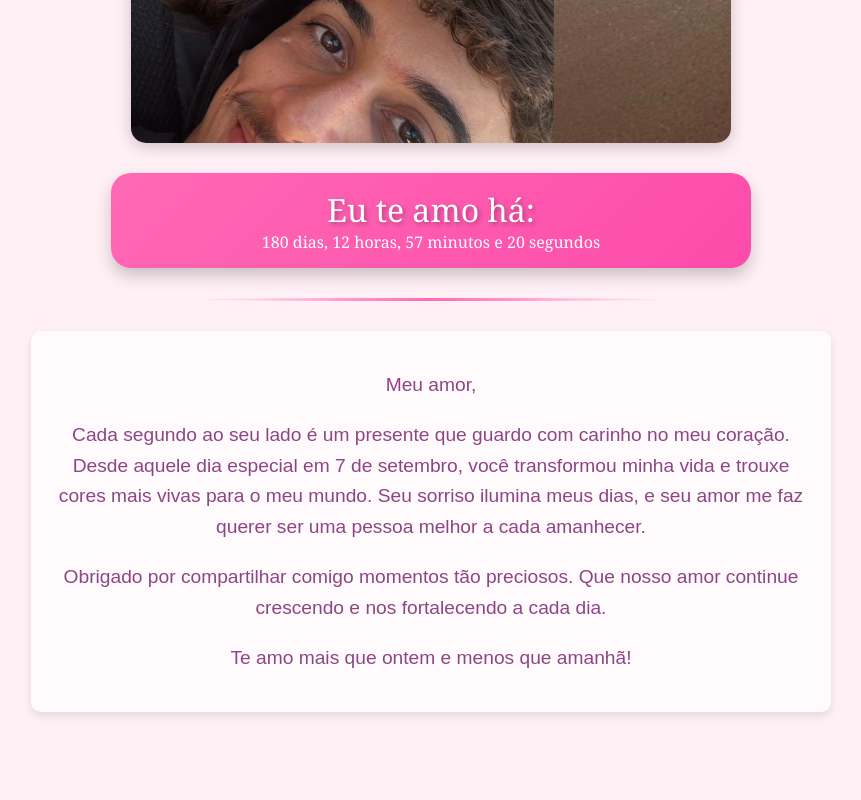
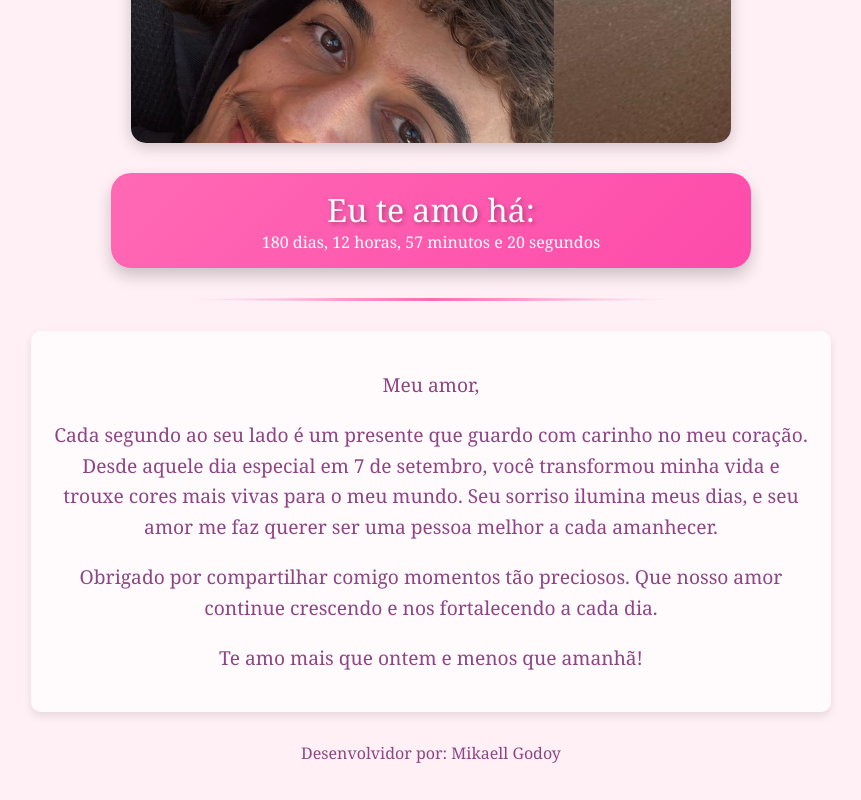
Before and after one commit to PyGodoy/valentinesday, a plain HTML site: page index.html in a window 1280 px wide. Shown: the part 575-1375 px from the top of the page, without its empty margins (209-1070 px from the left). Before the commit the page ends 1337 px from the top, so only its background shows below. Drawn offline with Linux system fonts and the light colour scheme.

Commit message:
final website

```diff
--- a/index.html
+++ b/index.html
@@ -76,6 +76,7 @@
         }
 
         .message {
+            font-family: 'Georgia', serif;
             font-size: 1.2rem;
             line-height: 1.6;
             margin-bottom: 30px;
@@ -167,6 +168,10 @@
             }
         }
 
+        .dev p {
+            font-family: 'Georgia', serif;
+        }
+
         /* Reprodutor de música */
         .music-player {
             margin: 30px auto;
@@ -214,6 +219,10 @@
             <p>Cada segundo ao seu lado é um presente que guardo com carinho no meu coração. Desde aquele dia especial em 7 de setembro, você transformou minha vida e trouxe cores mais vivas para o meu mundo. Seu sorriso ilumina meus dias, e seu amor me faz querer ser uma pessoa melhor a cada amanhecer.</p>
             <p>Obrigado por compartilhar comigo momentos tão preciosos. Que nosso amor continue crescendo e nos fortalecendo a cada dia.</p>
             <p>Te amo mais que ontem e menos que amanhã!</p>
+        </div>
+
+        <div class="dev">
+            <p>Desenvolvidor por: Mikaell Godoy</p>
         </div>
     </div>
 
```
Lines whose indentation alone changed are shown as unchanged.
